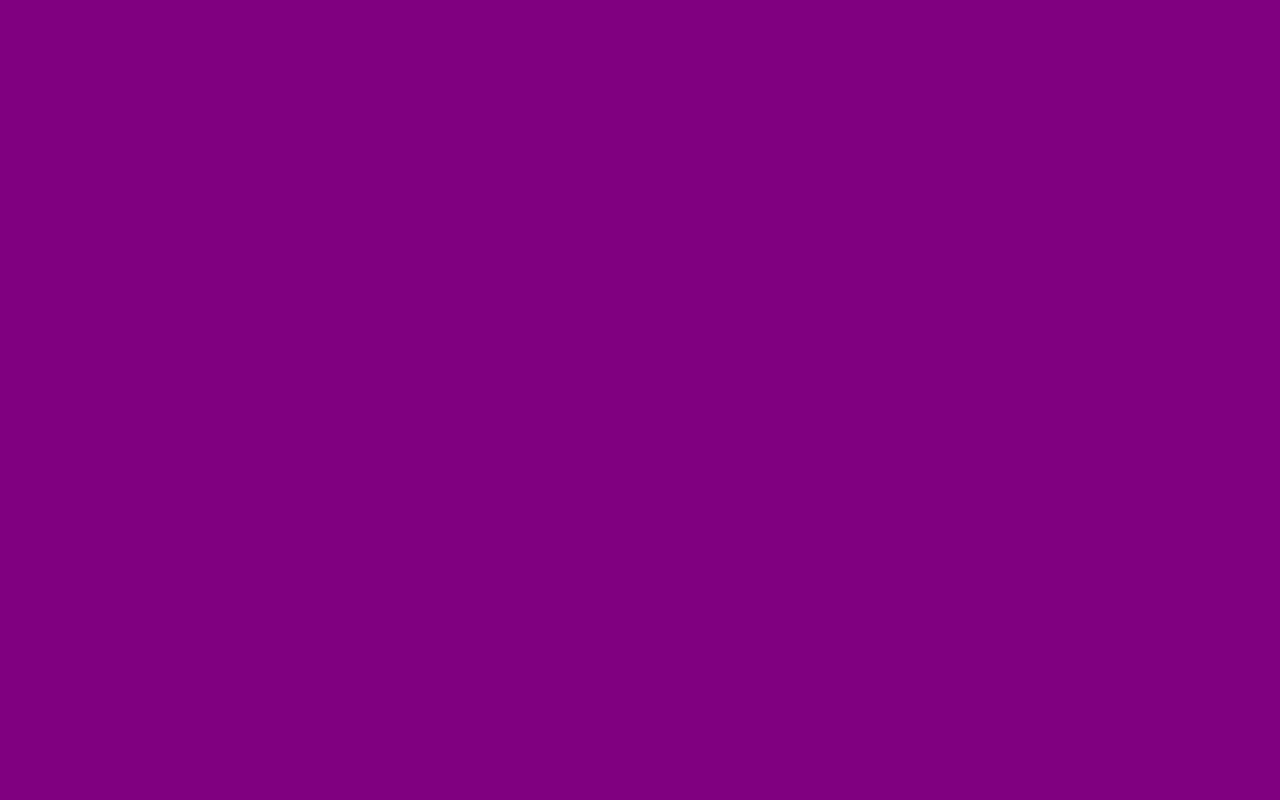
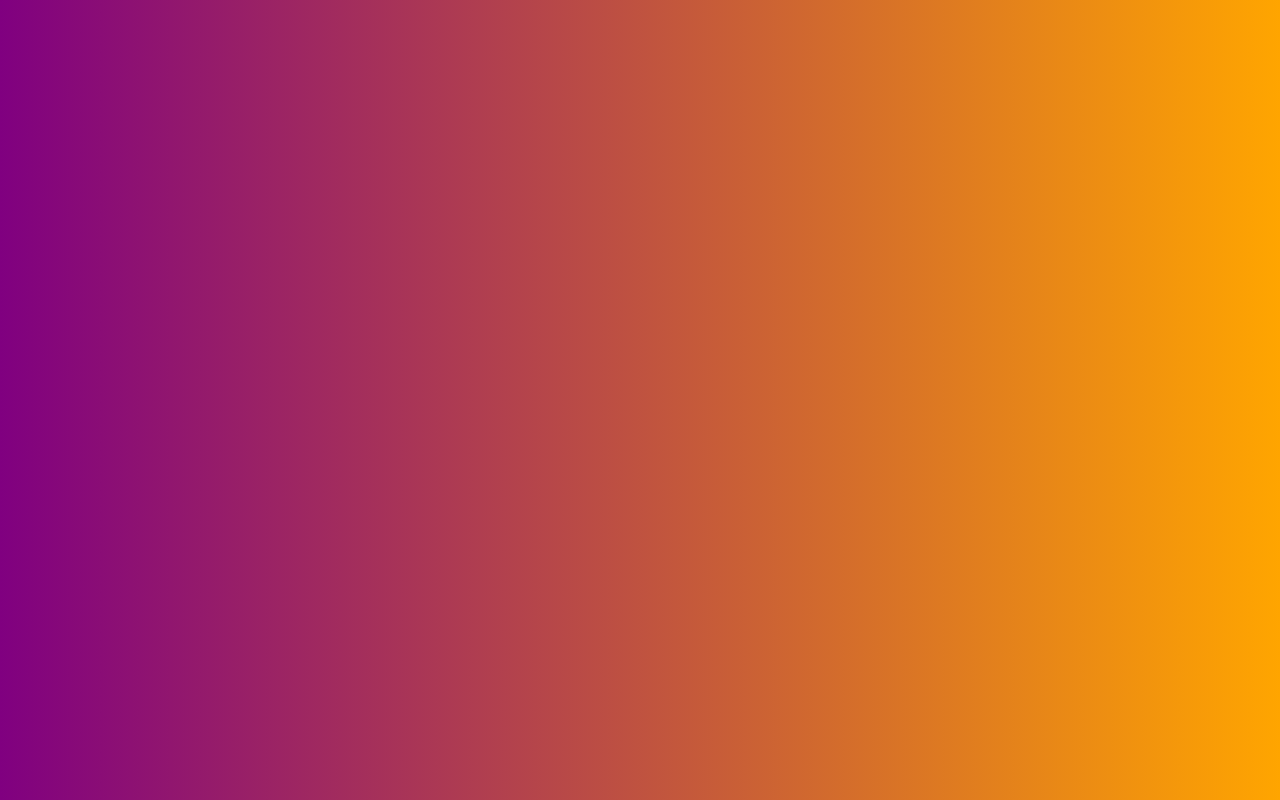
Before and after one commit to Kiss-Martin/A-Kvizmester-Birodalma, a website: page hangman.html in a window 1280 px wide. Drawn offline with nearby package versions, Linux system fonts and the light colour scheme.

Commit message:
ma utolsó

```diff
--- a/hangman.html
+++ b/hangman.html
@@ -5,8 +5,10 @@
     <meta name="viewport" content="width=device-width, initial-scale=1.0">
     <title>Akasztás</title>
     <link rel="stylesheet" href="style.css">
+    <link href="https://cdn.jsdelivr.net/npm/bootstrap@5.3.3/dist/css/bootstrap.min.css" rel="stylesheet" integrity="sha384-QWTKZyjpPEjISv5WaRU9OFeRpok6YctnYmDr5pNlyT2bRjXh0JMhjY6hW+ALEwIH" crossorigin="anonymous">
 </head>
 <body id="hangmanbody">
 
+
 </body>
 </html>
--- a/style.css
+++ b/style.css
@@ -89,6 +89,8 @@ h1 {
 
 
 
+
+
 #menubody {
   background-image: url("img/bg2.jpg");
   background-repeat: no-repeat;
@@ -152,5 +154,5 @@ h1 {
 }
 
 #hangmanbody {
-  background-color: purple;
+  background: linear-gradient(to right, purple, orange);
 }
```
Also changed, not shown: src/akasztó.ts (added).
